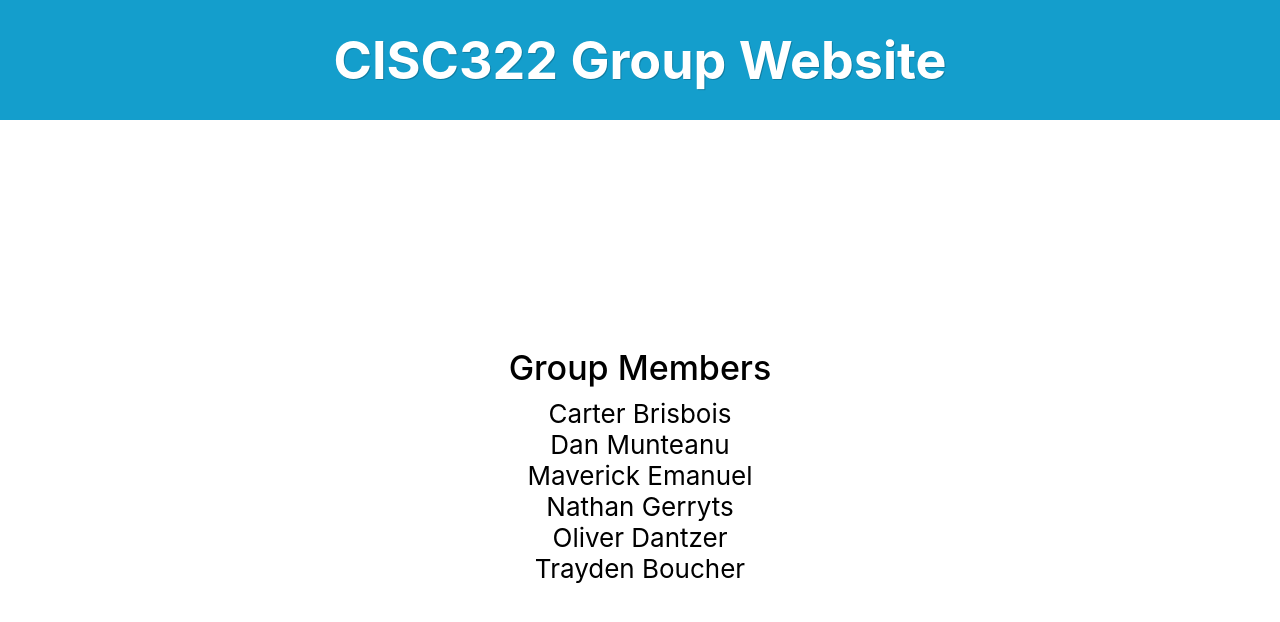
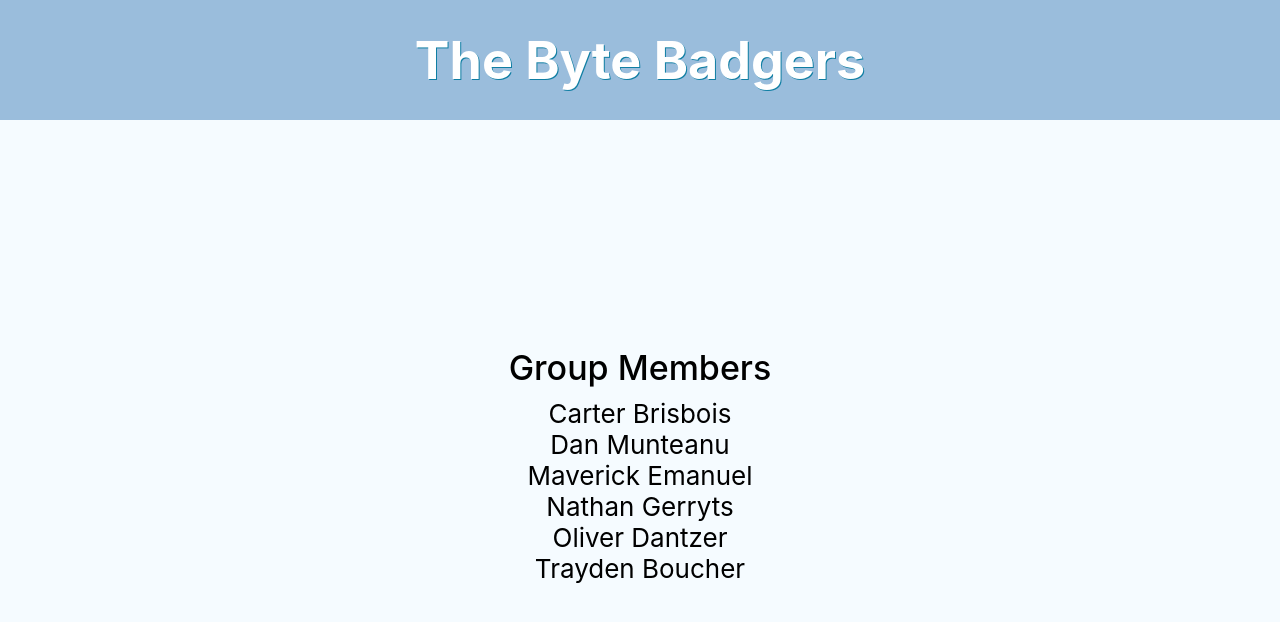
Before and after one commit to MaverickEmanuel/cisc322-site, a React (Create React App) app: page / in a window 1280 px wide. Shown: the top 622 px of the page. Built offline with nearby package versions, Linux system fonts and the light colour scheme.

Commit message:
Added group name

```diff
--- a/src/App.css
+++ b/src/App.css
@@ -4,7 +4,7 @@
 }
 
 .App-header {
-  background-color: #149ecc;
+  background-color: #9abddc;
   height: 15vh;
   display: flex;
   flex-direction: column;
@@ -16,7 +16,7 @@
 }
 
 .Body {
-  background-color: white;
+  background-color: #f5fbff;
   height: 85vh;
   display: flex;
   flex-direction: column;
@@ -27,6 +27,12 @@
 }
 
 .Body h1 {
+  font-size: calc(10px + 5vmin);
+  font-weight: 600;
+  margin: 10px;
+}
+
+.Body h2 {
   font-size: calc(10px + 3vmin);
   font-weight: 500;
   margin: 10px;
--- a/src/App.js
+++ b/src/App.js
@@ -5,11 +5,11 @@ function App() {
     <div className="App">
       <div className="App-header">
         <h1>
-          CISC322 Group Website
+          The Byte Badgers
         </h1>
       </div>
       <div className="Body">
-          <h1>Group Members</h1>
+          <h2>Group Members</h2>
           <p>
             Carter Brisbois<br></br>
             Dan Munteanu<br></br>
```
